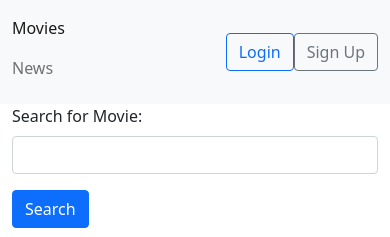
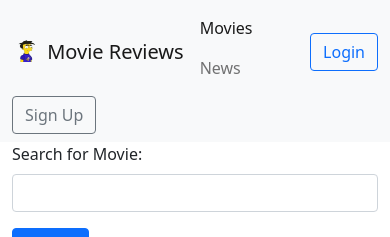
Before and after one commit to danielgara/bookdjango, a Django app: page / in a window 390 px wide. Shown: the top 237 px of the page. Run offline with Django 3.2, Linux system fonts and the light colour scheme; data comes from the database, SQL or seed files in the repository.

Commit message:
imp: chapter 17

```diff
--- a/bookdjango/urls.py
+++ b/bookdjango/urls.py
@@ -24,7 +24,8 @@ urlpatterns = [
     path('', views.home, name='home'),
     path('about/', views.about),
     path('signup/', views.signup, name='signup'),
-    path('news/', include('news.urls'))
+    path('news/', include('news.urls')),
+    path('movie/', include('movie.urls')),
 ]
 
 urlpatterns += static(settings.MEDIA_URL, document_root=settings.MEDIA_ROOT)
--- a/movie/templates/base.html
+++ b/movie/templates/base.html
@@ -6,9 +6,27 @@
   />
   <nav class="navbar navbar-expand-lg navbar-light bg-light">
     <div class="container-fluid">
+      <a class="navbar-brand" href="#">
+        {% load static %}
+        <img
+          src="{% static 'images/movie.png' %}"
+          alt=""
+          width="30"
+          height="24"
+          class="d-inline-block align-text-top"
+        />
+        Movie Reviews
+      </a>
+
       <ul class="navbar-nav me-auto mb-2 mb-lg-0">
         <li class="nav-item">
-          <a class="nav-link active" aria-current="page" href="{% url 'home' %}"> Movies </a>
+          <a
+            class="nav-link active"
+            aria-current="page"
+            href="{% url 'home' %}"
+          >
+            Movies
+          </a>
         </li>
         <li class="nav-item">
           <a class="nav-link" href="{% url 'news' %}">News</a>
@@ -19,7 +37,4 @@
     </div>
   </nav>
 </header>
-<div class="container">
-  {% block content %}
-  {% endblock content %}
-</div>
+<div class="container">{% block content %} {% endblock content %}</div>
--- a/movie/templates/home.html
+++ b/movie/templates/home.html
@@ -20,7 +20,9 @@
     </div>
     <div class="col-md-8">
       <div class="card-body">
-        <h5 class="card-title">{{ movie.title }}</h5>
+        <a href="{% url 'detail' movie.id %}">
+          <h5 class="card-title">{{ movie.title }}</h5>
+        </a>
         <p class="card-text">{{ movie.description }}</p>
         {% if movie.url %}
         <a href="{{ movie.url }}" class="btn btn-primary"> Movie Link </a>
--- /dev/null
+++ b/movie/urls.py
@@ -0,0 +1,6 @@
+from django.urls import path
+from . import views
+
+urlpatterns = [
+    path('<int:movie_id>', views.detail, name='detail'),
+]
--- a/movie/views.py
+++ b/movie/views.py
@@ -1,6 +1,7 @@
 from django.shortcuts import render
 from django.http import HttpResponse
 from .models import Movie
+from django.shortcuts import get_object_or_404
 
 def home(request):
   searchTerm = request.GET.get('searchMovie')
@@ -17,4 +18,6 @@ def signup(request):
   email = request.GET.get('email')
   return render(request, 'signup.html', {'email':email})
 
-# Create your views here.
+def detail(request, movie_id):
+  movie = get_object_or_404(Movie,pk=movie_id)
+  return render(request, 'detail.html', {'movie':movie})
```
Also changed, not shown: movie/templates/detail.html (added, +21 -0 lines), movie/static/images/movie.png (added).
